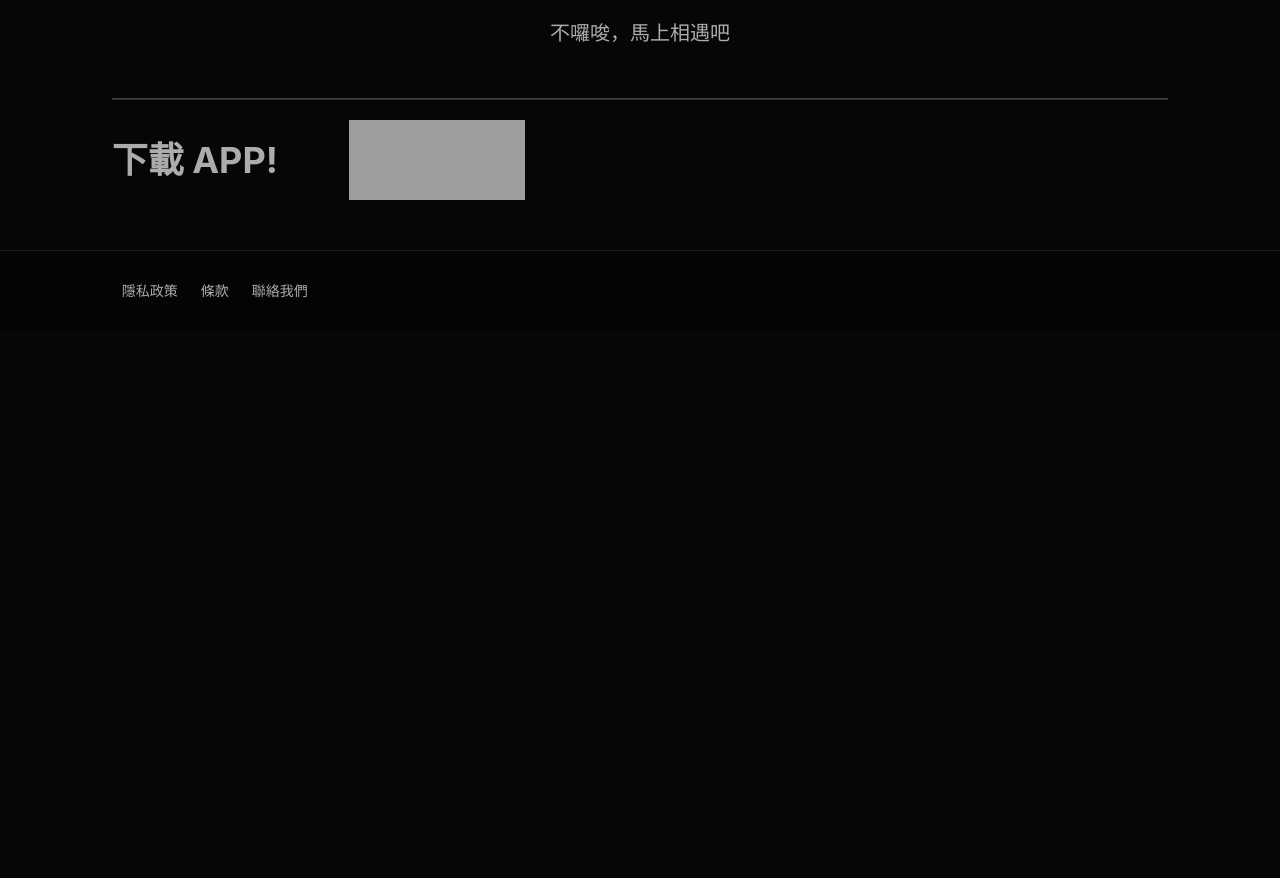
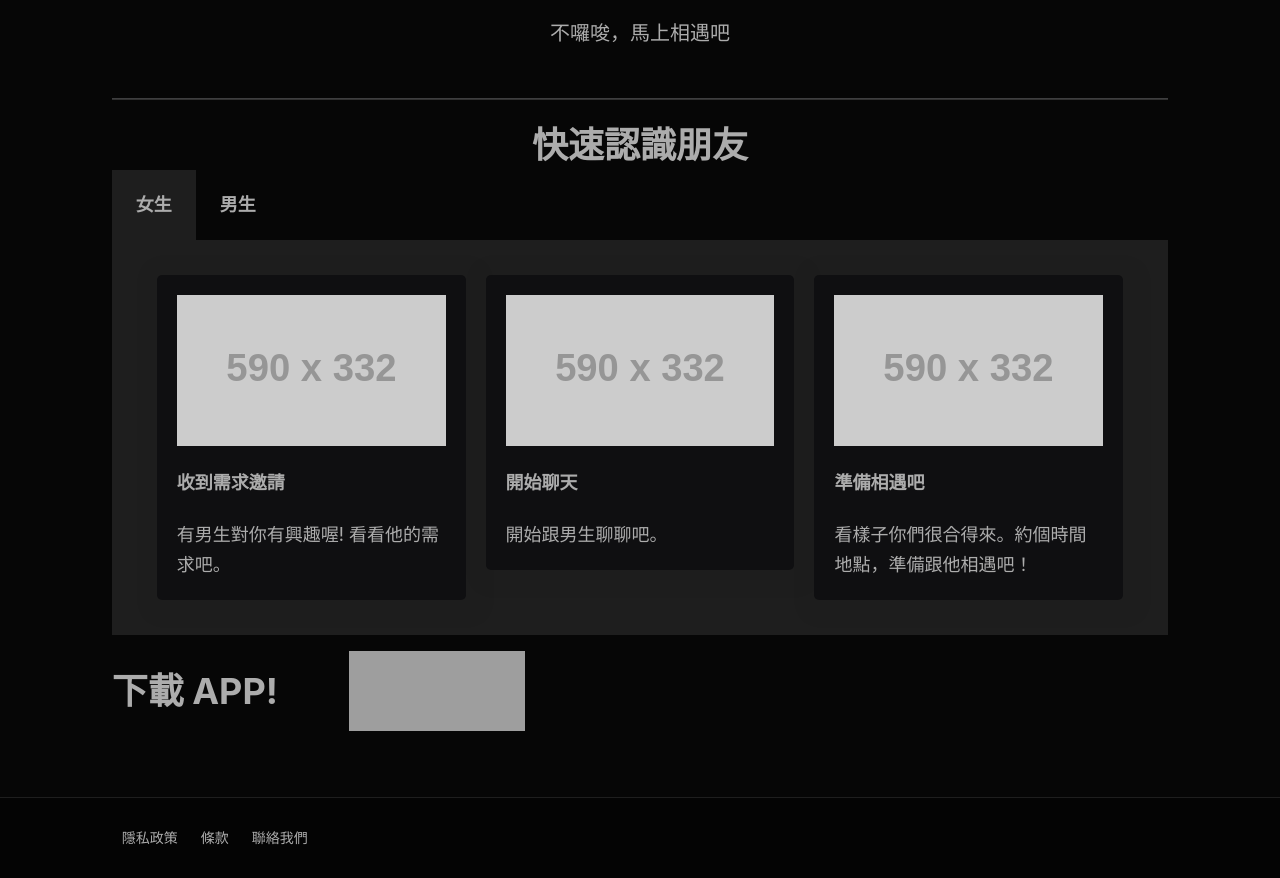
Before and after one commit to huangc28/darkpanda-spa, a React app: page / in a window 1280 px wide. Shown: the part 580-1458 px from the top of the page. Before the commit the page ends 911 px from the top, so only its background shows below. Built offline with nearby package versions, Linux system fonts and the light colour scheme; grey boxes are pictures that could not be loaded.

Commit message:
Done styling function demonstrative tabs.

```diff
--- a/src/App.js
+++ b/src/App.js
@@ -7,6 +7,7 @@ import styled from '@emotion/styled'
 
 import Seperator from 'Darkpanda/components/Seperator'
 import Footer from 'Darkpanda/components/Footer'
+import StepTabs from 'Darkpanda/components/StepTabs'
 
 import LogoImageCircle from './logo-circle.png'
 import LogoImageLarge from './logo-large.png'
@@ -169,10 +170,35 @@ function App() {
 
         {/* Step demonstration pannel */}
         <section>
+          <Grid fluid>
+            <Row>
+              <Col xs={20} xsPush={2}>
+                <div css={css`
+                  display: flex;
+                  justify-content: center;
+                `}>
+                  <h2>
+                    快速認識朋友
+                  </h2>
+                </div>
+              </Col>
+            </Row>
 
+            {/* Steps Tab Pannel */}
+            <Row>
+              <Col xs={20} xsPush={2}>
+                <StepTabs />
+              </Col>
+            </Row>
+          </Grid>
         </section>
 
-        <section>
+        <section
+          css={css`
+            margin: 1rem 0;
+          `}
+
+        >
           <Grid fluid>
             <Row>
               <Col xs={20} xsPush={2}>
--- /dev/null
+++ b/src/components/StepTabs/index.js
@@ -0,0 +1,173 @@
+import { css } from '@emotion/react'
+import { Grid, Row, Col } from 'rsuite'
+
+const tabButtonPanels = css`
+  ul {
+    list-style: none;
+    display: flex;
+    margin: 0;
+    padding: 0;
+  }
+
+  ul > li > div > button {
+    background: transparent;
+    padding: 0;
+    margin: 0;
+    border: 0 none;
+  }
+`
+
+const selected = css`
+  background: #1e1e1e;
+`
+
+const tabItem = css`
+  cursor: pointer;
+  padding: 20px 24px;
+  font-size: 18px;
+  font-weight: 700;
+  color: #acacac;
+  line-height: 1.67;
+`
+
+const tabContentPannel = css`
+  background: #1e1e1e;
+`
+const tabContentInner = css`
+  padding: 35px;
+`
+
+const cardBox = css`
+  padding: 0 5px;
+  height: 100%;
+`
+const card = css`
+  box-shadow: 4px 4px 20px 20px rgba(0, 0, 0, 0.01);
+  background-color: #0f0f11;
+  padding: 20px;
+  border-radius: 5px;
+  height: 100%;
+
+  div {
+    padding-top: 20px;
+  }
+
+  div > h4 {
+    font-size: 18px;
+    margin-bottom: 20px;
+  }
+
+  div > p {
+    font-size: 18px;
+    line-height: 1.67;
+  }
+`
+
+function StepTabs() {
+  return (
+    <div>
+      <div css={tabButtonPanels}>
+        <ul>
+          <li css={css`
+            ${tabItem}
+            ${selected}`
+          }>
+            <div>
+              <button>
+                女生
+              </button>
+            </div>
+          </li>
+          <li css={tabItem}>
+            <div>
+              <button>
+                男生
+              </button>
+            </div>
+          </li>
+        </ul>
+      </div>
+
+      {/* Tab content */}
+      <div css={tabContentPannel}>
+        <div css={tabContentInner}>
+          <Grid fluid>
+            <Row>
+              <Col xs={24} sm={8}>
+                <div css={cardBox}>
+                  <div css={card}>
+                    <img
+                      css={css`
+                        max-width: 100%;
+                      `}
+                      src='https://via.placeholder.com/590x332.png'
+                    />
+
+                    <div>
+                      <h4>
+                        收到需求邀請
+                      </h4>
+
+                      <p>
+                        有男生對你有興趣喔! 看看他的需求吧。
+                      </p>
+                    </div>
+                  </div>
+                </div>
+              </Col>
+
+              <Col xs={24} sm={8}>
+                <div css={cardBox}>
+                  <div css={card}>
+                    <img
+                      css={css`
+                        max-width: 100%;
+                      `}
+                      src='https://via.placeholder.com/590x332.png'
+                    />
+
+                    <div>
+                      <h4>
+                        開始聊天
+                      </h4>
+
+                      <p>
+                        開始跟男生聊聊吧。
+                      </p>
+                    </div>
+                  </div>
+                </div>
+              </Col>
+
+              <Col xs={24} sm={8}>
+                <div css={cardBox}>
+                  <div css={card}>
+                    <img
+                      css={css`
+                        max-width: 100%;
+                      `}
+                      src='https://via.placeholder.com/590x332.png'
+                    />
+
+                    <div>
+                      <h4>
+                        準備相遇吧
+                      </h4>
+
+                      <p>
+                        看樣子你們很合得來。約個時間地點，準備跟他相遇吧！
+                      </p>
+                    </div>
+                  </div>
+                </div>
+              </Col>
+            </Row>
+
+          </Grid>
+        </div>
+      </div>
+    </div>
+  )
+}
+
+export default StepTabs
```
